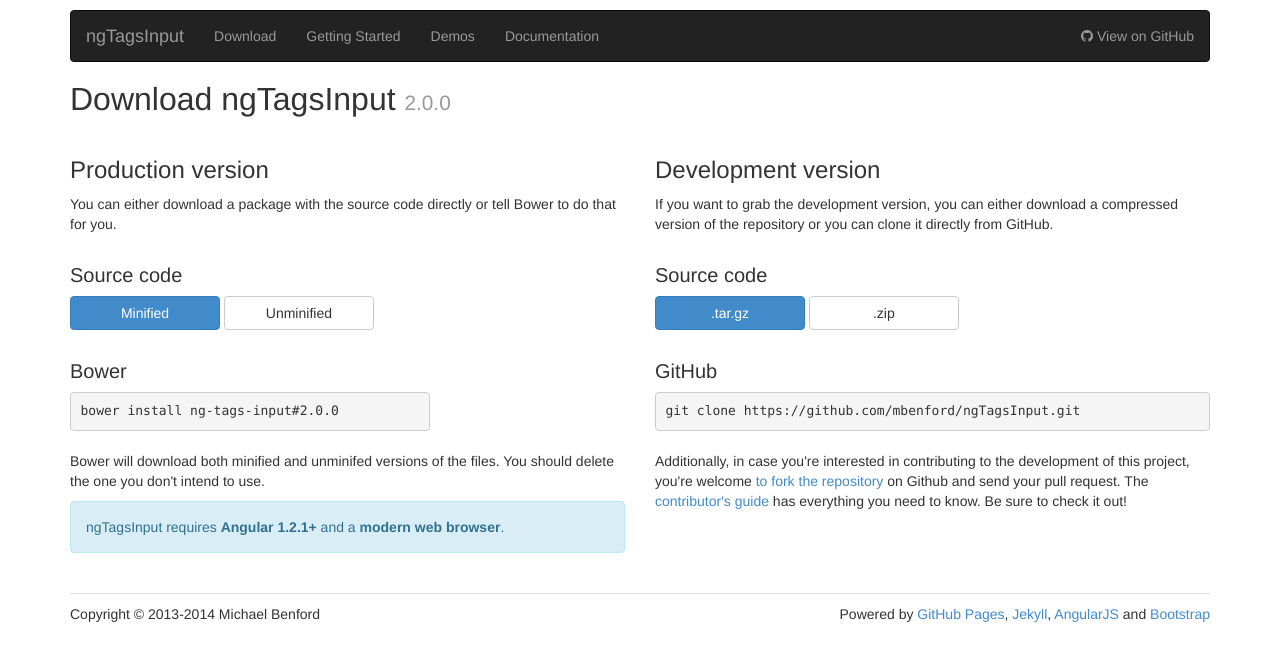
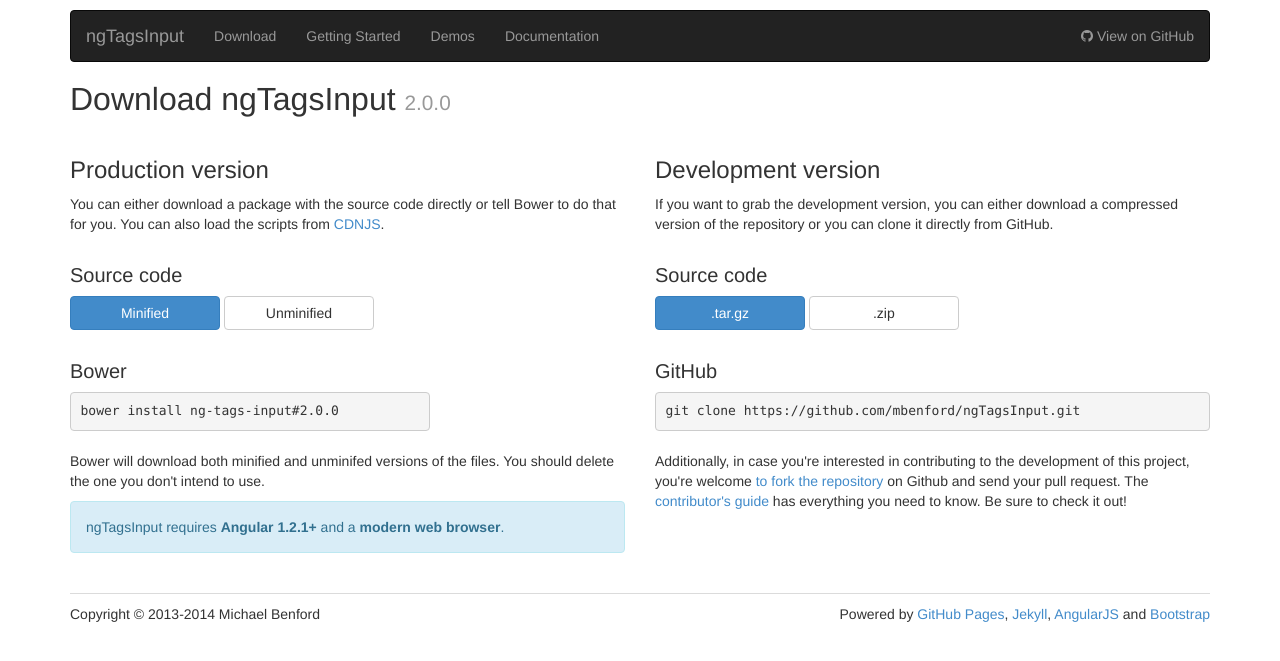
Before and after one commit to mbenford/ngTagsInput, a Jekyll site: the page built from download.html, in a window 1280 px wide. Shown: the top 661 px of the page. Built offline with Jekyll 4.4.1, drawn with Linux system fonts in a browser that asks for light colours; nearby versions of some CDN libraries; Markdown is read by kramdown in place of the engine named in the settings.

Commit message:
Updated Download and Getting Started pages

```diff
--- a/download.html
+++ b/download.html
@@ -11,7 +11,8 @@ priority: 0.80
     <h2>Production version</h2>
     <div class="row">
       <div class="col-md-12">
-        You can either download a package with the source code directly or tell Bower to do that for you.
+        You can either download a package with the source code directly or tell Bower to do that for you. You can also
+        load the scripts from <a href="http://cdnjs.com/libraries/ng-tags-input/">CDNJS</a>.
       </div>
     </div>
 
@@ -35,6 +36,7 @@ priority: 0.80
         Bower will download both minified and unminifed versions of the files. You should delete the one you don't intend to use.
       </div>
     </div>
+
     <div class="row row-download">
       <div class="col-md-12">
         <div class="alert alert-info">
```
Also changed, not shown: gettingstarted.md (+2 -1 lines).
